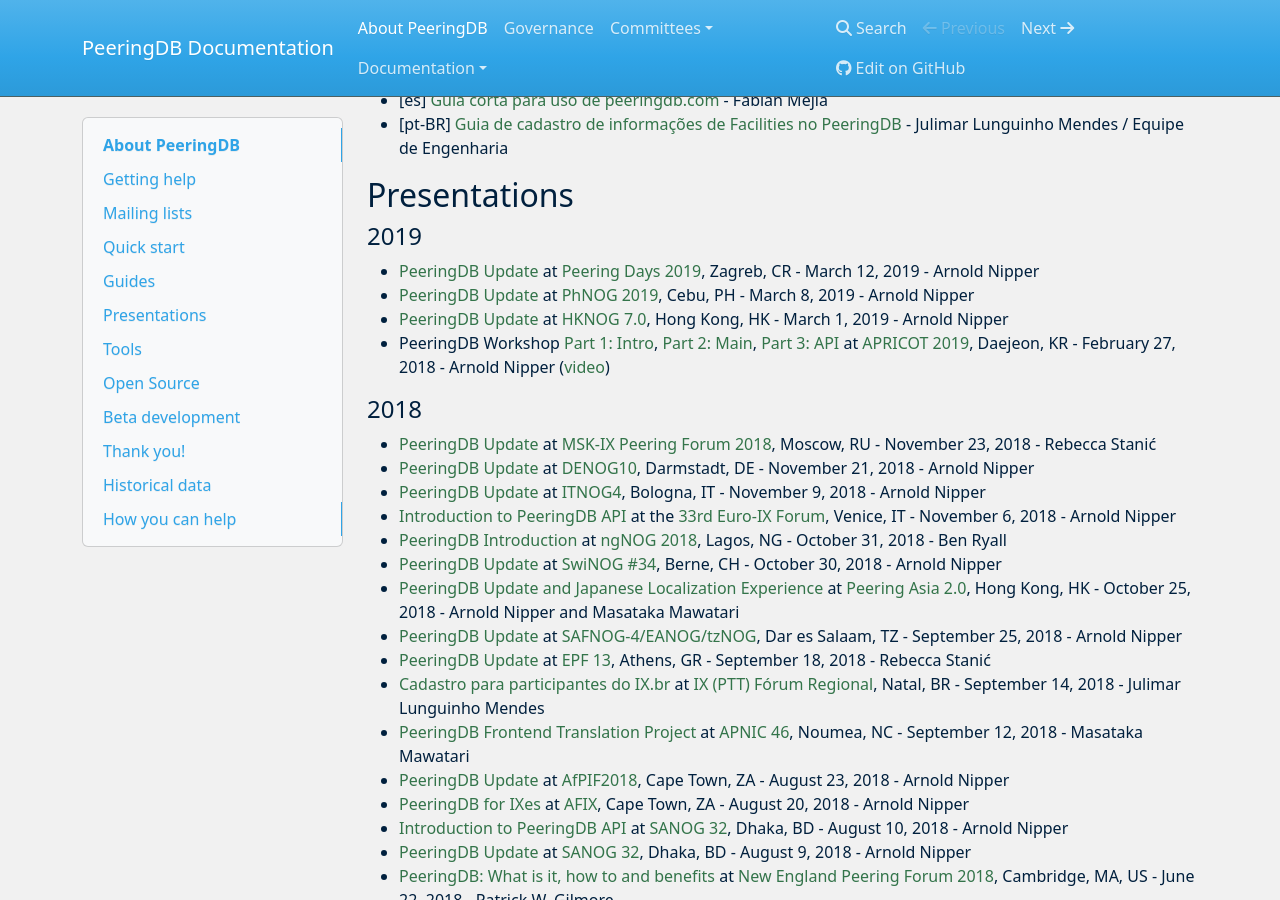
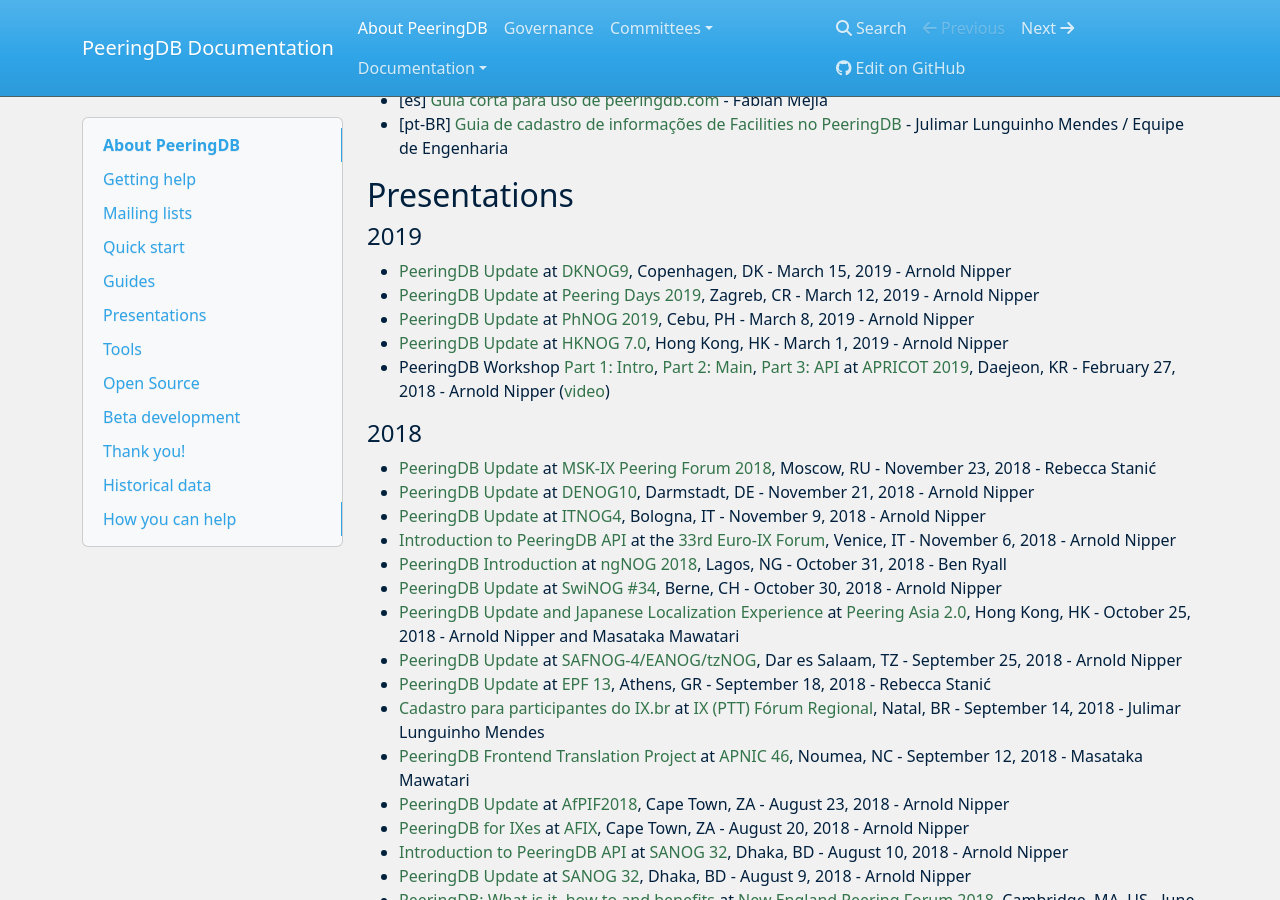
Before and after one commit to peeringdb/docs, an MkDocs documentation site: the page built from docs/index.md, in a window 1280 px wide and 900 px high, scrolled down 1225 px. Built offline with MkDocs 1.6.1, drawn with Linux system fonts in a browser that asks for light colours; nearby versions of some CDN libraries.

Commit message:
Added Arnold's DKNOG9 presentation.

```diff
--- a/docs/index.md
+++ b/docs/index.md
@@ -52,7 +52,8 @@
 
 #### 2019
 
-- [PeeringDB Update](presentation/20190312-PeeringDays2019-Arnold-Nipper.pdf) at [Peering Days 2019](https://peeringdays.eu/programme//), Zagreb, CR - March 12, 2019 - Arnold Nipper
+- [PeeringDB Update](presentation/20190315-DKNOG9-Arnold-Nipper-V2.pdf) at [DKNOG9](https://events.dknog.dk/event/4/contributions/), Copenhagen, DK - March 15, 2019 - Arnold Nipper
+- [PeeringDB Update](presentation/20190312-PeeringDays2019-Arnold-Nipper.pdf) at [Peering Days 2019](https://peeringdays.eu/programme/), Zagreb, CR - March 12, 2019 - Arnold Nipper
 - [PeeringDB Update](presentation/20190306-PhNOG2019-Arnold-Nipper-V2.pdf) at [PhNOG 2019](http://phnog.com/phnog-2019-cebu-details/), Cebu, PH - March 8, 2019 - Arnold Nipper
 - [PeeringDB Update](presentation/20190301-HKNOG70-Arnold-Nipper-V2.pdf) at [HKNOG 7.0](https://hknog.net/hknog-7-0/), Hong Kong, HK - March 1, 2019 - Arnold Nipper
 - PeeringDB Workshop [Part 1: Intro](presentation/20190227-peeringdb-workshop-1-intro.pdf), [Part 2: Main](presentation/20190227-peeringdb-workshop-2-main.pdf), [Part 3: API](presentation/20190227-peeringdb-workshop-3-api.pdf) at [APRICOT 2019](https://2019.apricot.net/program/schedule/#/day/10/peeringdb-tutorial), Daejeon, KR - February 27, 2018 - Arnold Nipper ([video](https://www.youtube.com/watch?v=cygDlOqs9tI))
```
Also changed, not shown: 1 other file.
